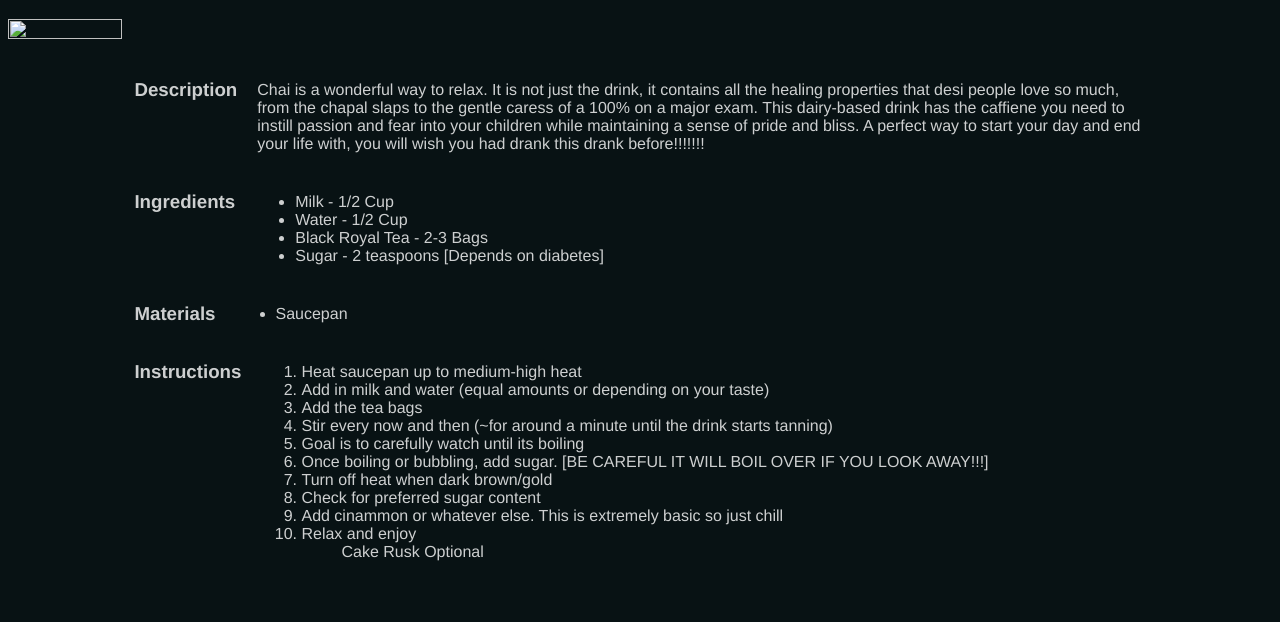
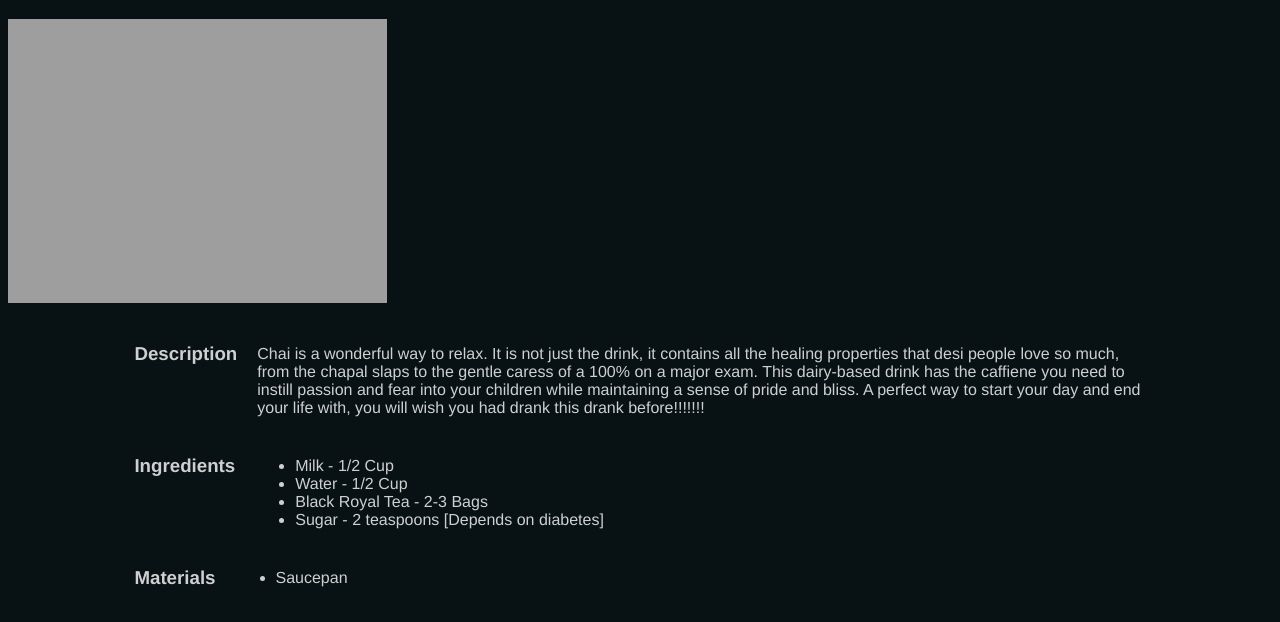
Before and after one commit to DjinnAli9001/odin-recipes, a website: page recipes/chai.html in a window 1280 px wide. Shown: the part 119-741 px from the top of the page. Drawn offline with Linux system fonts and the light colour scheme; the site is published under a folder, as on GitHub Pages, so addresses that start at the root find nothing.

Commit message:
update image path

```diff
--- a/recipes/chai.html
+++ b/recipes/chai.html
@@ -19,7 +19,7 @@
 
     <!--CHAI RECIPE-->
         <h1>Chai</h1>
-        <img src="/images/chai.jpg">
+        <img src="../images/chai.jpg">
         <br> <br> <br>
 
         <div class="wrapper">
```
Also changed, not shown: recipes/omelette.html (+1 -1 lines).
